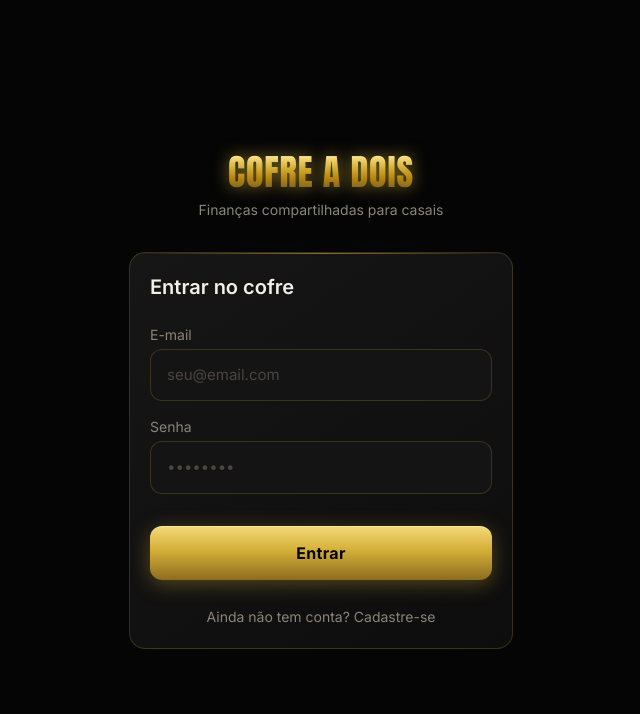
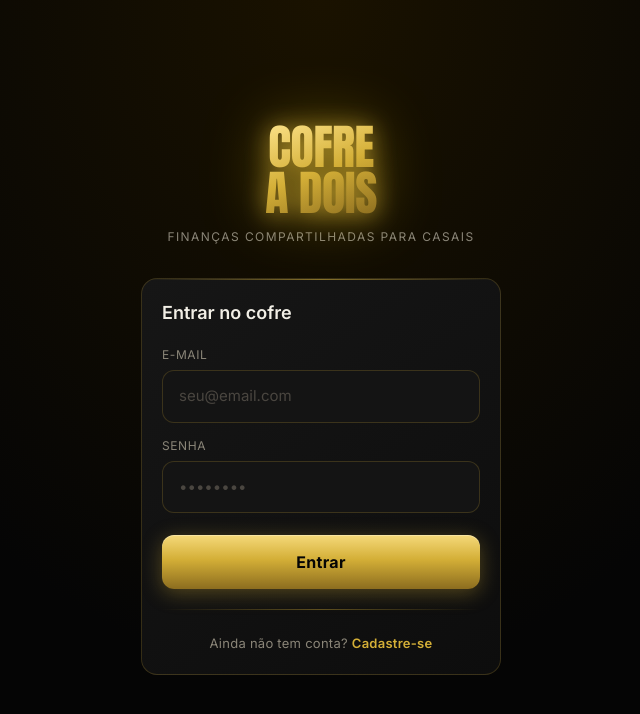
Before and after one commit to marcelocamargocliente-cao/cofre-a-dois, a React (Vite) app: page / in a window 1280 px wide. Shown: the top 714 px of the page, without its empty margins (319-959 px from the left). Built offline with nearby package versions, Linux system fonts and the light colour scheme; no server answers.

Commit message:
style: tela de login com logo reluzente e fundo com gradiente radial

```diff
--- a/src/components/Auth.tsx
+++ b/src/components/Auth.tsx
@@ -29,33 +29,48 @@ export function Auth() {
   };
 
   return (
-    <div className="min-h-screen flex items-center justify-center p-4">
-      <div className="w-full max-w-sm flex flex-col gap-8">
-        <div className="text-center">
-          <h1 className="font-anton text-4xl gradiente-ouro mb-2 tracking-wide">COFRE A DOIS</h1>
-          <p className="text-texto-fraco text-sm">Finanças compartilhadas para casais</p>
+    <div style={{ minHeight: '100vh', display: 'flex', alignItems: 'center', justifyContent: 'center', padding: 24, background: 'radial-gradient(ellipse at top, #1a1200 0%, #050505 60%)' }}>
+      <div style={{ width: '100%', maxWidth: 360, display: 'flex', flexDirection: 'column', gap: 32 }}>
+
+        {/* Logo */}
+        <div style={{ textAlign: 'center' }}>
+          <h1 className="titulo-principal gradiente-ouro-xl" style={{ marginBottom: 8 }}>
+            COFRE<br />A DOIS
+          </h1>
+          <p className="subtitulo" style={{ marginTop: 12 }}>
+            Finanças compartilhadas para casais
+          </p>
         </div>
+
+        {/* Card */}
         <div className="card">
-          <h2 className="text-xl font-semibold mb-6">{isLogin ? 'Entrar no cofre' : 'Criar minha conta'}</h2>
-          <form onSubmit={handleAuth} className="flex flex-col gap-4">
+          <h2 style={{ fontSize: 18, fontWeight: 600, color: '#F2EFE6', marginBottom: 20 }}>
+            {isLogin ? 'Entrar no cofre' : 'Criar minha conta'}
+          </h2>
+
+          <form onSubmit={handleAuth} style={{ display: 'flex', flexDirection: 'column', gap: 14 }}>
             <div>
-              <label className="block text-sm text-texto-fraco mb-1" htmlFor="email">E-mail</label>
-              <input id="email" type="email" required value={email} onChange={(e) => setEmail(e.target.value)} placeholder="seu@email.com" />
+              <label style={{ fontSize: 12, color: '#8A8578', display: 'block', marginBottom: 6, letterSpacing: '0.05em', textTransform: 'uppercase' }}>E-mail</label>
+              <input type="email" required value={email} onChange={e => setEmail(e.target.value)} placeholder="seu@email.com" />
             </div>
             <div>
-              <label className="block text-sm text-texto-fraco mb-1" htmlFor="password">Senha</label>
-              <input id="password" type="password" required value={password} onChange={(e) => setPassword(e.target.value)} placeholder="••••••••" />
+              <label style={{ fontSize: 12, color: '#8A8578', display: 'block', marginBottom: 6, letterSpacing: '0.05em', textTransform: 'uppercase' }}>Senha</label>
+              <input type="password" required value={password} onChange={e => setPassword(e.target.value)} placeholder="••••••••" />
             </div>
-            {error && <p className="text-vermelho text-sm mt-1">{error}</p>}
-            <button type="submit" className="btn-primario mt-4" disabled={loading}>
-              {loading ? <Loader2 className="w-5 h-5 animate-spin" /> : (isLogin ? 'Entrar' : 'Cadastrar')}
+
+            {error && <p style={{ color: '#C2453D', fontSize: 13 }}>{error}</p>}
+
+            <button type="submit" className="btn-primario" disabled={loading} style={{ marginTop: 8 }}>
+              {loading ? <Loader2 className="w-5 h-5 animate-spin" style={{ margin: '0 auto' }} /> : (isLogin ? 'Entrar' : 'Cadastrar')}
             </button>
           </form>
-          <div className="mt-6 text-center">
-            <button onClick={() => setIsLogin(!isLogin)} className="text-sm text-texto-fraco hover:text-ouro transition-colors">
-              {isLogin ? 'Ainda não tem conta? Cadastre-se' : 'Já tem conta? Entre'}
-            </button>
-          </div>
+
+          <div className="divisor-ouro" style={{ margin: '20px 0' }} />
+
+          <button onClick={() => setIsLogin(!isLogin)} style={{ width: '100%', background: 'none', border: 'none', cursor: 'pointer', fontSize: 13, color: '#8A8578', letterSpacing: '0.02em' }}>
+            {isLogin ? 'Ainda não tem conta? ' : 'Já tem conta? '}
+            <span style={{ color: '#D4AF37', fontWeight: 600 }}>{isLogin ? 'Cadastre-se' : 'Entre'}</span>
+          </button>
         </div>
       </div>
     </div>
```
